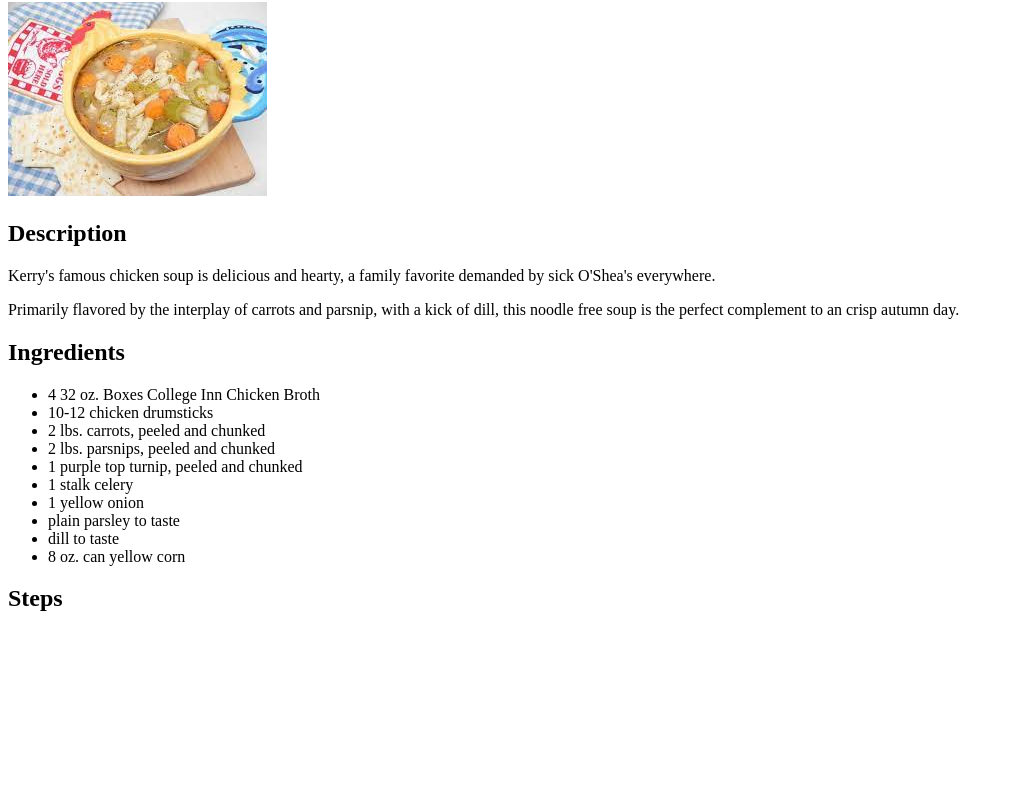
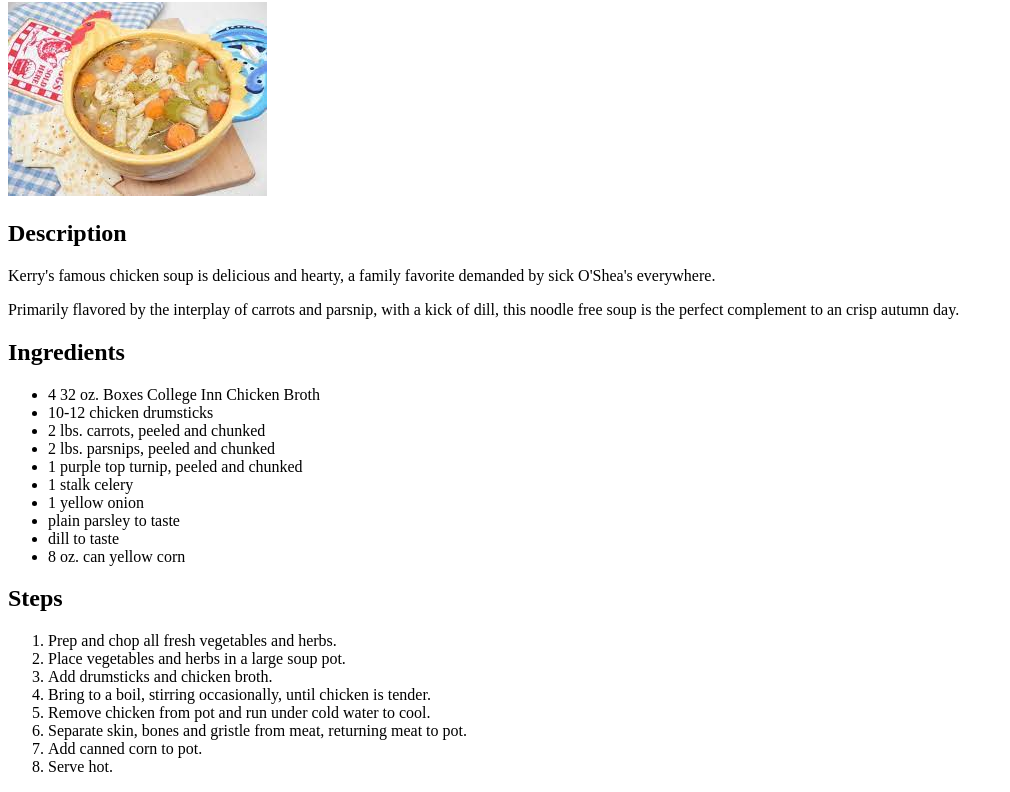
Before and after one commit to siliconjedi/odin-recipes, a plain HTML site: page recipes/chicken-soup.html in a window 1280 px wide. Shown: the part 78-870 px from the top of the page, without its empty margins (0-1010 px from the left). Before the commit the page ends 800 px from the top, so only its background shows below. Drawn offline with Linux system fonts and the light colour scheme.

Commit message:
Add steps to chicken soup recipe
Added ordered list of steps to the chicken soup recipe

```diff
--- a/recipes/chicken-soup.html
+++ b/recipes/chicken-soup.html
@@ -28,5 +28,21 @@
       <li>8 oz. can yellow corn</li>
     </ul>
     <h2>Steps</h2>
+    <ol>
+      <li>Prep and chop all fresh vegetables and herbs.</li>
+      <li>Place vegetables and herbs in a large soup pot.</li>
+      <li>Add drumsticks and chicken broth.</li>
+      <li>Bring to a boil, stirring occasionally, until
+        chicken is tender.
+      </li>
+      <li>Remove chicken from pot and run under cold
+        water to cool.
+      </li>
+      <li>Separate skin, bones and gristle from meat,
+        returning meat to pot.
+      </li>
+      <li>Add canned corn to pot.</li>
+      <li>Serve hot.</li>
+    </ol>
   </body>
 </html>
```
